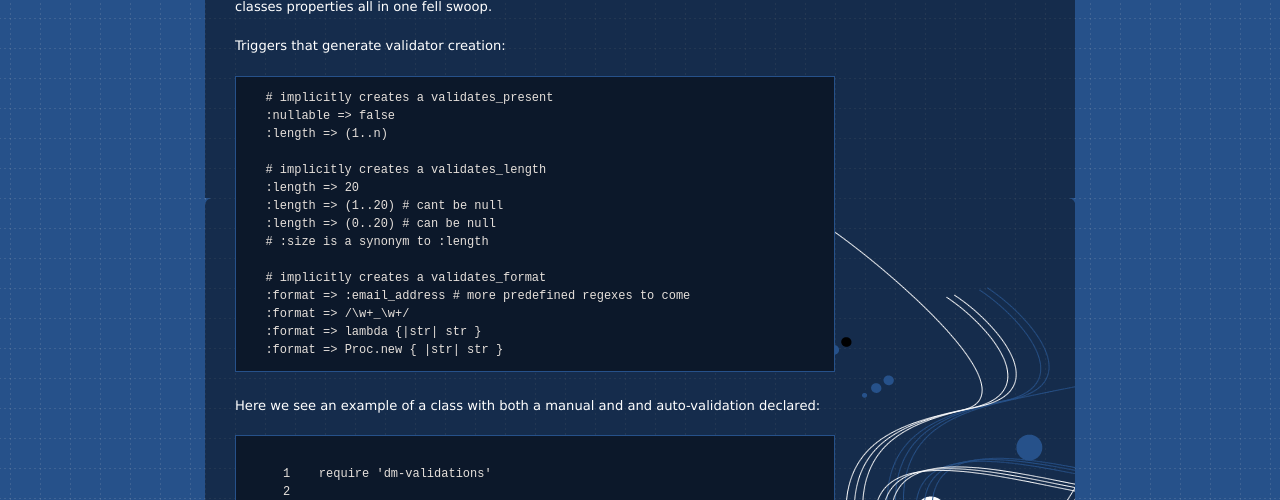
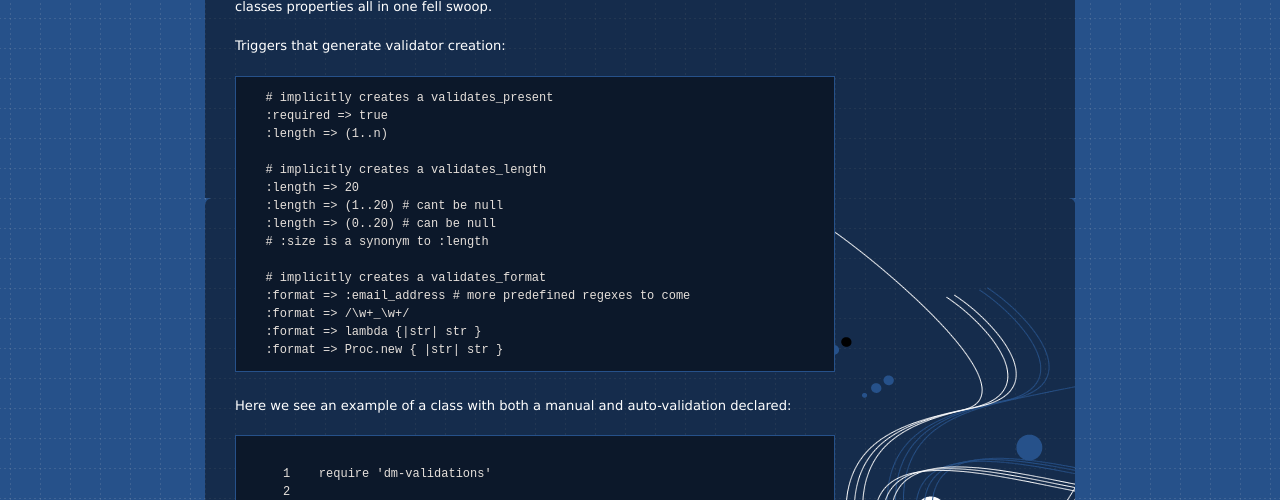
Before and after one commit to datamapper/datamapper.github.com, a Jekyll site: the page built from docs/validations.markdown, in a window 1280 px wide and 900 px high, scrolled down 730 px. Shown: the part 151-651 px from the top of the window. Built offline with Jekyll 4.4.1, drawn with Linux system fonts in a browser that asks for light colours; some of the changed text lies outside the part shown.

Commit message:
Updated :nullable => :required

```diff
--- a/docs/associations.markdown
+++ b/docs/associations.markdown
@@ -179,7 +179,7 @@ class Post
 
 
   # sometimes, a parent object is not required.
-  belongs_to :series, :nullable => true
+  belongs_to :series, :required => false
 end
 {% endhighlight %}
 
--- a/docs/properties.markdown
+++ b/docs/properties.markdown
@@ -38,7 +38,7 @@ class Post
   include DataMapper::Resource
 
   property :id,        Serial                       # primary serial key
-  property :title,     String,  :nullable => false  # Cannot be null
+  property :title,     String,  :required => true   # Cannot be nil
   property :published, Boolean, :default  => false  # Default value for new records is false
 end
 {% endhighlight %}
@@ -101,7 +101,7 @@ class Image
   include DataMapper::Resource
 
   property :id,     Serial
-  property :path,   FilePath, :nullable => false
+  property :path,   FilePath, :required => true
   property :md5sum, String,   :length => 32, :default => lambda { |r, p| Digest::MD5.hexdigest(r.path.read) if r.path }
 end
 {% endhighlight %}
--- a/docs/validations.markdown
+++ b/docs/validations.markdown
@@ -51,7 +51,7 @@ Triggers that generate validator creation:
 
 {% highlight ruby %}
   # implicitly creates a validates_present
-  :nullable => false
+  :required => true
   :length => (1..n)
 
   # implicitly creates a validates_length
@@ -68,7 +68,7 @@ Triggers that generate validator creation:
 {% endhighlight %}
 
 
-Here we see an example of a class with both a manual and and auto-validation declared:
+Here we see an example of a class with both a manual and auto-validation declared:
 
 {% highlight ruby linenos %}
   require 'dm-validations'
@@ -138,7 +138,7 @@ Something similar can be done for auto-validations, too, via setting `:messages`
 in the property options.
 
 {% highlight ruby %}
-  property :email, String, :nullable => false, :unique => true, :format => :email_address,
+  property :email, String, :required => true, :unique => true, :format => :email_address,
                            :messages => {
                              :presence => "We need your email address.",
                              :is_unique => "We already have that email.",
@@ -227,7 +227,7 @@ being validated.
     include DataMapper::Resource
 
     property :id,          Serial
-    property :title,       String, :nullable => false
+    property :title,       String, :required => true
     property :description, Text
     property :commit,      String
     property :status,      Enum[ :new, :open, :invalid, :complete ]
@@ -352,8 +352,8 @@ properties or derived from the environment. To set these properties, a `before :
     include DataMapper::Resource
 
     property :id,        Serial
-    property :title,     String, :nullable => false
-    property :permalink, String, :nullable => false
+    property :title,     String, :required => true
+    property :permalink, String, :required => true
 
     before :valid?, :set_permalink
 
```
